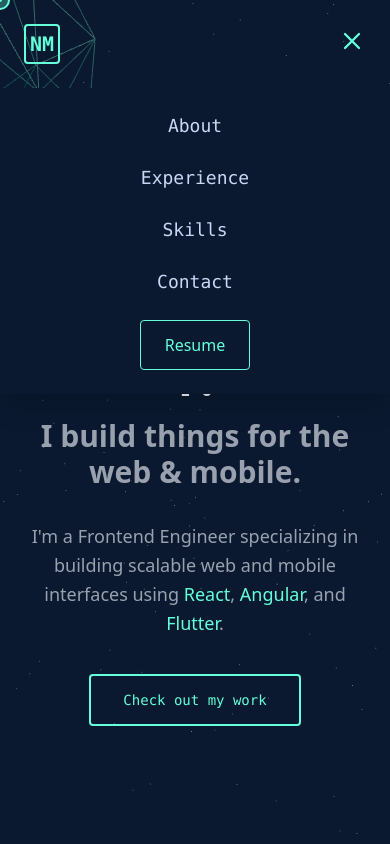
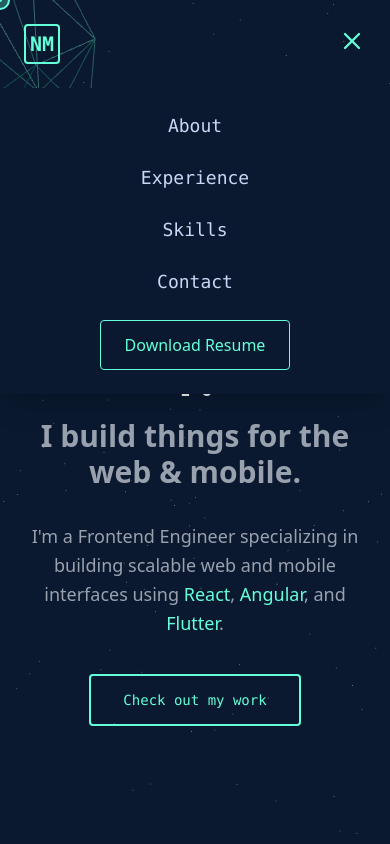
Before and after one commit to nmifzal/nashid-portfolio, a React (Vite) app: page / in a window 390 px wide. Both pictures are taken after a click on the button 352 px from the left and 41 px from the top of the page. Shown: the top 844 px of the page. Built offline with nearby package versions, Linux system fonts and the light colour scheme.

Commit message:
resume download

```diff
--- a/src/components/Navbar.jsx
+++ b/src/components/Navbar.jsx
@@ -1,6 +1,6 @@
 import { Menu, X } from 'lucide-react'
 import { useEffect, useState } from 'react'
-
+import ResumeDownloadButton from './ResumeDownloadButton.jsx'
 const navLinks = [
   { name: 'About', href: '#about' },
   { name: 'Experience', href: '#experience' },
@@ -63,9 +63,7 @@ const Navbar = () => {
                         {link.name}
                     </a>
                 ))}
-                <a href="/resume.pdf" className="px-6 py-3 border border-primary text-primary rounded hover:bg-primary/10">
-                    Resume
-                </a>
+                <ResumeDownloadButton />
             </div>
         )}
       </div>
--- /dev/null
+++ b/src/components/ResumeDownloadButton.jsx
@@ -0,0 +1,26 @@
+// In your portfolio component
+const ResumeDownloadButton = () => {
+  const GOOGLE_DOC_ID = '1SvSEhU9S5ow5pPYUhMYaR3PIQ7_bJ7lYdnbN0x5MTsY'; // Replace with your actual document ID
+  const RESUME_DOWNLOAD_URL = `https://docs.google.com/document/d/${GOOGLE_DOC_ID}/export?format=pdf`;
+
+  const handleDownload = () => {
+    // Option 1: Direct download
+    window.open(RESUME_DOWNLOAD_URL, '_blank');
+
+    // Option 2: Download with custom filename
+    // const link = document.createElement('a');
+    // link.href = RESUME_DOWNLOAD_URL;
+    // link.download = 'YourName_Resume.pdf';
+    // document.body.appendChild(link);
+    // link.click();
+    // document.body.removeChild(link);
+  };
+
+  return (
+    <button onClick={handleDownload} className="px-6 py-3 border border-primary text-primary rounded hover:bg-primary/10">
+      Download Resume
+    </button>
+  );
+};
+
+export default ResumeDownloadButton
```
